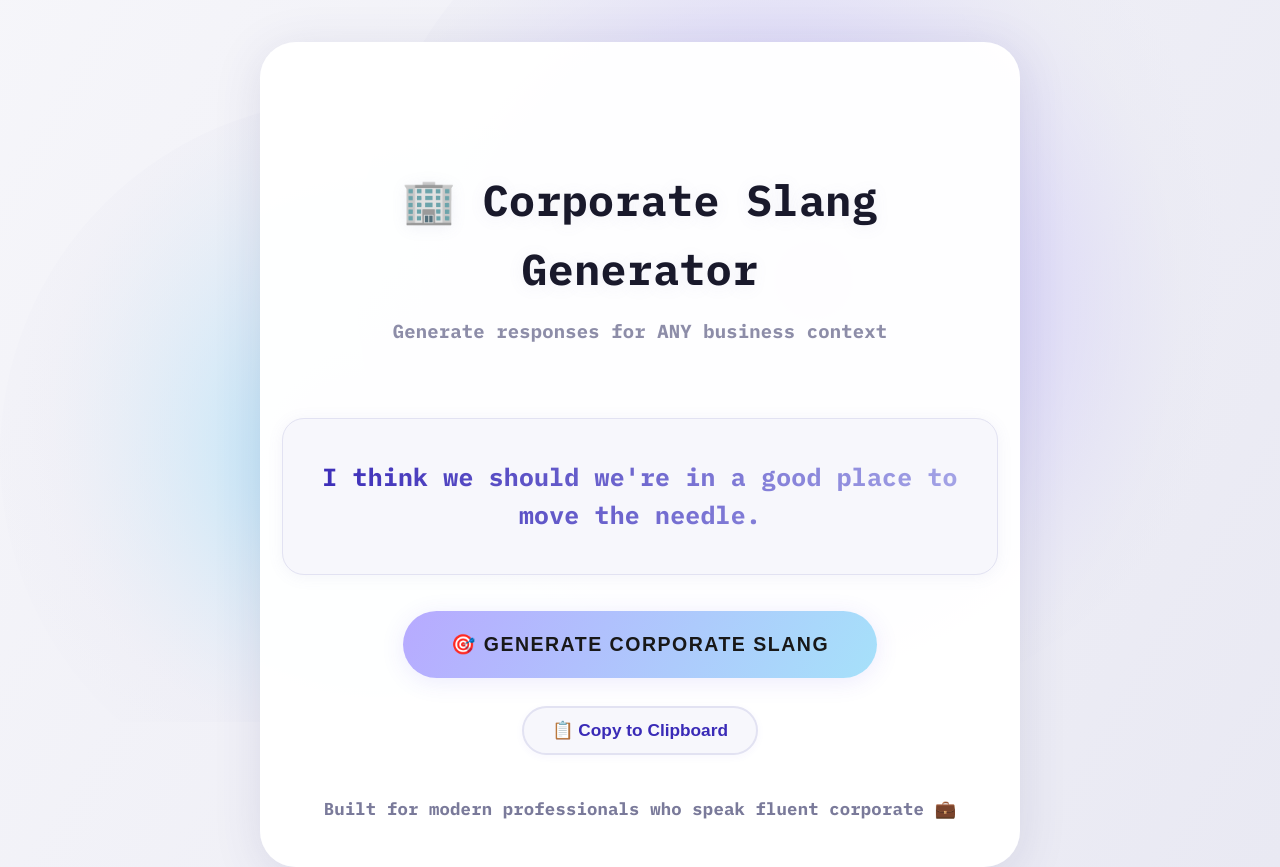
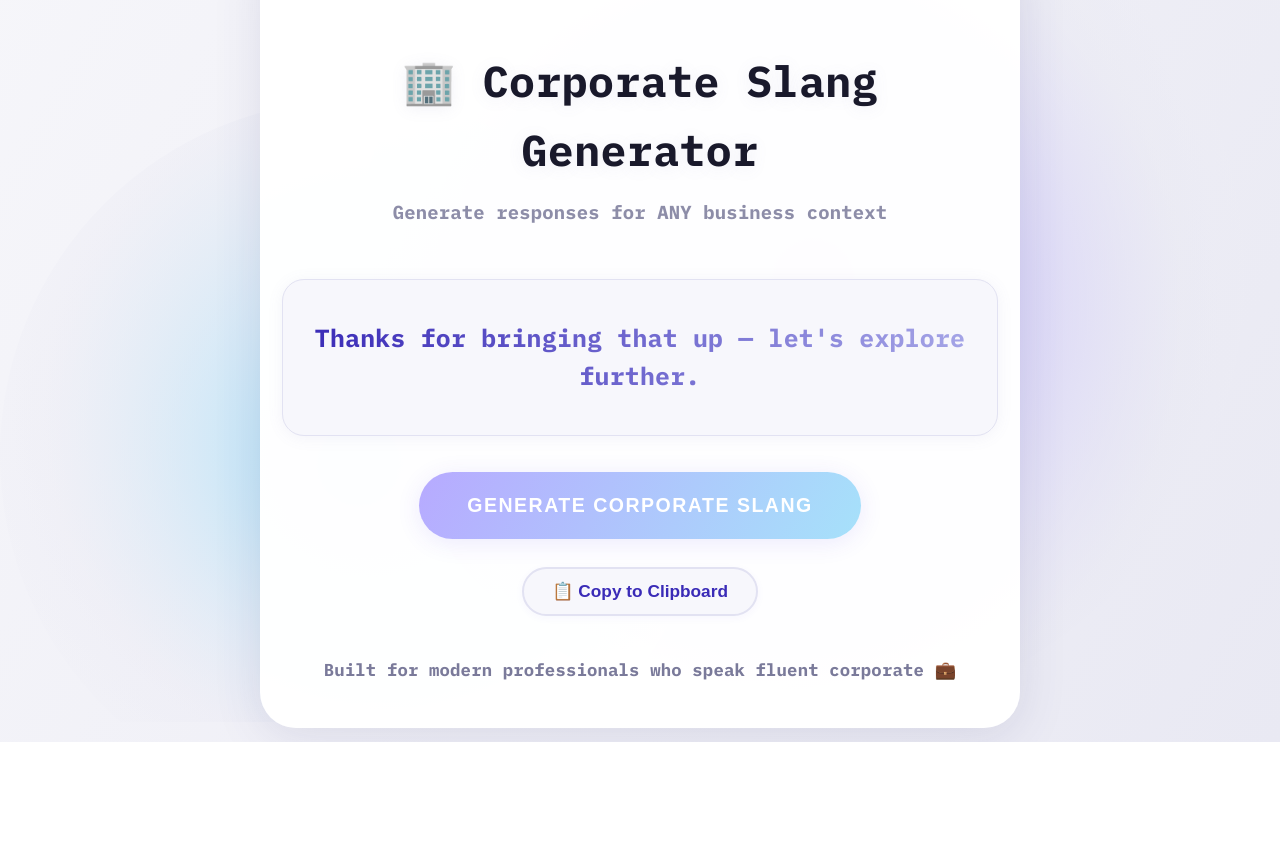
Before and after one commit to anishgupta19/corporate-slang-generator, a plain HTML site: page index.html in a window 1280 px wide. Both pictures are taken after a click on the button "GENERATE CORPORATE SLANG". Shown: the part 78-945 px from the top of the page. After the commit the page ends 820 px from the top, so only its background shows below. Drawn offline with Linux system fonts and the light colour scheme.

Commit message:
updated main engine and UI

```diff
--- a/index.html
+++ b/index.html
@@ -13,23 +13,23 @@
       <svg viewBox="0 0 1440 900" fill="none" xmlns="http://www.w3.org/2000/svg" preserveAspectRatio="none">
         <defs>
           <radialGradient id="bg1" cx="50%" cy="50%" r="80%" fx="60%" fy="40%" gradientTransform="rotate(10)">
-            <stop offset="0%" stop-color="#b7aaff" stop-opacity="1.2"/>
-            <stop offset="60%" stop-color="#e9e9f3" stop-opacity="0.348"/>
+            <stop offset="0%" stop-color="#b7aaff" stop-opacity="1.44"/>
+            <stop offset="60%" stop-color="#e9e9f3" stop-opacity="0.418"/>
             <stop offset="100%" stop-color="#f6f6fa" stop-opacity="0.0"/>
           </radialGradient>
           <radialGradient id="bg2" cx="50%" cy="50%" r="80%" fx="40%" fy="60%" gradientTransform="rotate(-10)">
-            <stop offset="0%" stop-color="#a6e1fa" stop-opacity="0.96"/>
-            <stop offset="60%" stop-color="#e9e9f3" stop-opacity="0.264"/>
+            <stop offset="0%" stop-color="#a6e1fa" stop-opacity="1.15"/>
+            <stop offset="60%" stop-color="#e9e9f3" stop-opacity="0.317"/>
             <stop offset="100%" stop-color="#f6f6fa" stop-opacity="0.0"/>
           </radialGradient>
         </defs>
         <circle id="anim1" cx="900" cy="400" r="500" fill="url(#bg1)">
-          <animate attributeName="cx" values="900;1000;900" dur="10s" repeatCount="indefinite"/>
-          <animate attributeName="cy" values="400;500;400" dur="8.33s" repeatCount="indefinite"/>
+          <animate attributeName="cx" values="900;1000;900" dur="7s" repeatCount="indefinite"/>
+          <animate attributeName="cy" values="400;500;400" dur="5.83s" repeatCount="indefinite"/>
         </circle>
         <circle id="anim2" cx="400" cy="600" r="400" fill="url(#bg2)">
-          <animate attributeName="cx" values="400;300;400" dur="11.67s" repeatCount="indefinite"/>
-          <animate attributeName="cy" values="600;700;600" dur="9.17s" repeatCount="indefinite"/>
+          <animate attributeName="cx" values="400;300;400" dur="8.17s" repeatCount="indefinite"/>
+          <animate attributeName="cy" values="600;700;600" dur="6.42s" repeatCount="indefinite"/>
         </circle>
       </svg>
     </div>
--- a/script.js
+++ b/script.js
@@ -1,143 +1,114 @@
-// Corporate Slang Generator JavaScript
+// Corporate Slang Generator JavaScript - Simplified Version
 
 class CorporateSlangGenerator {
     constructor() {
-        this.strategicPhrases = [
-            "Let's take this offline",
-            "At the end of the day",
-            "Let's circle back on that",
-            "It's a work in progress",
-            "We're building the plane while flying it",
-            "Let's not reinvent the wheel",
-            "We need to level-set expectations",
-            "Let's put a pin in that",
-            "We need to drill down on this",
-            "Let's keep this at a high level",
-            "We're moving the needle",
-            "This is low-hanging fruit",
-            "We need to think outside the box",
-            "Let's run it up the flagpole",
-            "We need to get all our ducks in a row",
-            "Let's touch base on this later",
-            "Let's not boil the ocean",
-            "We need to get buy-in from leadership",
-            "Let's take a holistic approach",
-            "Let's not open that can of worms just yet",
-            "Let's park that for now",
-            "Let's peel back the onion",
-            "Let's get granular on this",
-            "Let's avoid analysis paralysis",
-            "Let's blue-sky this for a moment",
-            "Let's see if this passes the sniff test",
-            "Let's take a helicopter view",
-            "Let's not get lost in the weeds"
-        ];
+        // Organize phrases into categories
+        this.categories = {
+            strategic: [
+                "Let's take this offline.",
+                "At the end of the day, it's about maximizing the customer value.",
+                "Let's circle back on that after the sprint.",
+                "It's a work in progress, but we're moving the needle.",
+                "We're building the plane while flying it.",
+                "Let's not reinvent the wheel here.",
+                "We need to level-set expectations moving forward.",
+                "Let's put a pin in that for now.",
+                "We need to drill down on this issue.",
+                "Let's keep this at a high level for the executive summary.",
+                "We're moving the needle on key performance indicators.",
+                "This is low-hanging fruit we should capitalize on.",
+                "We need to think outside the box on this one.",
+                "Let's run it up the flagpole and see who salutes.",
+                "We need to get all our ducks in a row before the board meeting.",
+                "Let's touch base on this later this week.",
+                "Let's not boil the ocean with this initiative."
+            ],
+            collaborative: [
+                "Just to double-click on that point for clarity.",
+                "Great question — let's unpack that together.",
+                "I'm happy to collaborate on this deliverable.",
+                "I'm open to feedback on this proposal.",
+                "Let's align on next steps before we adjourn.",
+                "Thanks for bringing that up — let's explore further.",
+                "Let's sync up on this before we jump into solutions.",
+                "We should get more customer feedback.",
+                "Let's get everyone on the same page for this.",
+                "We need to socialize this idea with leadership.",
+                "Let's create some synergy between our departments.",
+                "We should leverage our collective expertise on this challenge."
+            ],
+            action: [
+                "Let's drive this forward before end of quarter.",
+                "We're in a good place to move the needle on this KPI.",
+                "This needs to be scalable for enterprise deployment.",
+                "We need to optimize for impact and ROI.",
+                "Let's fast-track this initiative as a priority.",
+                "We should prioritize quick wins in our roadmap.",
+                "It's time to execute on this strategy.",
+                "Let's operationalize this strategy.",
+                "We need to deliver value at scale.",
+                "Let's double down on our core competencies.",
+                "Let's pivot our approach based on customer feedback.",
+                "Let's get boots on the ground for this rollout.",
+                "Let's take this to the next level in next quarter."
+            ],
+            visionary: [
+                "We're playing the long game with this investment.",
+                "This is a marathon, not a sprint.",
+                "Let's think big, start small, and scale fast.",
+                "We're building for the future of the industry.",
+                "We're solving for X, not just Y.",
+                "This is about transformational change across the organization.",
+                "We're disrupting the status quo in our market segment.",
+                "Let's innovate at the speed of business.",
+                "We're creating a paradigm shift in customer experience.",
+                "This positions us for exponential growth in emerging markets.",
+                "We're future-proofing our business model.",
+                "Let's architect for tomorrow's challenges, not just today's.",
+                "We're skating to where the puck will be."
+            ],
+            unique: [
+                "Let's put this in our parking lot for next sprint.",
+                "We need to be strategic about resource allocation.",
+                "Let's create a V-team to tackle this challenge.",
+                "Let's take a step back and look at the big picture.",
+                "We need to find the gap in the market.",
+                "Let's make sure we're not leaving money on the table.",
+                "I'll circle back with you offline about this matter.",
+                "We're witnessing a perfect storm of opportunity.",
+                "Let's focus on the north star metric.",
+                "We need to break down these organizational silos.",
+                "Let's dive deeper into the analytics before making a decision.",
+                "We need to find the sweet spot between quality and speed.",
+                "Let's test this hypothesis with our target demographic.",
+                "We need to right-size our expectations for this quarter."
+            ],
+            caughtOffGuard: [
+                "Could you repeat the question? I was on mute.",
+                "I was having connectivity issues, but I'm back now.",
+                "Let's take this conversation offline and circle back.",
+                "That's a great point, we should definitely leverage that.",
+                "I think we need to zoom out and look at the bigger picture here.",
+                "Can we parking lot this for a deeper dive later?",
+                "Let's not get too granular in this forum.",
+                "I hear what you're saying, and I think we need to ideate on that.",
+                "We should really cascade this information to all stakeholders.",
+                "I was actually just about to touch on that point.",
+                "Let's put a pin in this and marinate on it overnight.",
+                "We need to be more agile in our thought process.",
+                "That's exactly what I was thinking, but you said it better.",
+                "Let's not get stuck in the weeds here, folks.",
+                "We should really do a temperature check with the team.",
+                "I may need to hop off soon, but please keep me in the loop.",
+                "Can we take a step back and assess the landscape?",
+                "Let's avoid analysis paralysis and just pull the trigger.",
+                "I think we're all saying the same thing differently.",
+                "We should really evaluate the cost-benefit ratio here."
+            ]
+        };
 
-        this.collaborativePhrases = [
-            "Just to double-click on that",
-            "Great question — let's unpack that",
-            "Happy to collaborate on this",
-            "Open to feedback",
-            "Let's align on next steps",
-            "Thanks for bringing that up — let's explore further",
-            "Let's sync up on this",
-            "We should workshop this together",
-            "Let's get everyone on the same page",
-            "We need to socialize this idea",
-            "Let's create some synergy here",
-            "We should leverage our collective expertise",
-            "Let's ping the team for input",
-            "Let's circle the wagons on this",
-            "Let's get cross-functional alignment",
-            "Let's open the kimono and share transparently",
-            "Let's crowdsource some ideas",
-            "Let's put our heads together",
-            "Let's get this on everyone's radar",
-            "Let's keep the lines of communication open",
-            "Let's make sure we're rowing in the same direction",
-            "Let's build a coalition of the willing"
-        ];
-
-        this.actionPhrases = [
-            "Let's drive this forward",
-            "We're in a good place to move the needle",
-            "Let's table this for now",
-            "We'll take that under advisement",
-            "Let's put some guardrails in place",
-            "This needs to be scalable",
-            "We need to optimize for impact",
-            "Let's fast-track this initiative",
-            "We should prioritize quick wins",
-            "Time to execute on this",
-            "Let's operationalize this strategy",
-            "We need to deliver value at scale",
-            "Let's circle back with actionable insights",
-            "Let's double down on our core competencies",
-            "Let's pivot as needed",
-            "Let's put this into production mode",
-            "Let's get boots on the ground",
-            "Let's take this to the next level",
-            "Let's push the envelope",
-            "Let's get this over the finish line",
-            "Let's tee this up for success",
-            "Let's get this on the fast track",
-            "Let's make this a priority action item",
-            "Let's get this on the roadmap"
-        ];
-
-        this.visionaryPhrases = [
-            "We're playing the long game",
-            "This is a marathon, not a sprint",
-            "Let's think big, start small",
-            "We're building for the future",
-            "We're solving for X, not just patching Y",
-            "This is about transformational change",
-            "We're disrupting the status quo",
-            "Let's innovate at the speed of business",
-            "We're creating a paradigm shift",
-            "This positions us for exponential growth",
-            "We're future-proofing our approach",
-            "Let's architect for tomorrow",
-            "We're skating to where the puck will be",
-            "We're reimagining the art of the possible",
-            "We're shifting the paradigm",
-            "We're building a best-in-class solution",
-            "We're redefining industry standards",
-            "We're unlocking new value streams",
-            "We're future-casting our roadmap",
-            "We're setting the gold standard",
-            "We're charting a new course for the industry",
-            "We're rewriting the playbook"
-        ];
-
-        this.connectors = [
-            "and",
-            "so we can",
-            "which means",
-            "because",
-            "while we",
-            "as we",
-            "to ensure",
-            "given that",
-            "considering",
-            "with the goal of"
-        ];
-
-        this.contexts = [
-            "delivering value",
-            "driving impact",
-            "maximizing ROI",
-            "ensuring stakeholder alignment",
-            "optimizing for growth",
-            "maintaining competitive advantage",
-            "building sustainable solutions",
-            "creating win-win scenarios",
-            "fostering innovation",
-            "streamlining processes",
-            "enhancing customer experience",
-            "scaling our operations"
-        ];
-
+        // Track the last used category
+        this.lastUsedCategory = null;
         this.init();
     }
 
@@ -150,8 +121,23 @@ class CorporateSlangGenerator {
         this.copyBtn.addEventListener('click', () => this.copyToClipboard());
     }
 
-    getRandomElement(array) {
-        return array[Math.floor(Math.random() * array.length)];
+    getRandomCategory() {
+        const categoryNames = Object.keys(this.categories);
+        let availableCategories = categoryNames;
+
+        // Filter out the last used category if it exists
+        if (this.lastUsedCategory) {
+            availableCategories = categoryNames.filter(cat => cat !== this.lastUsedCategory);
+        }
+
+        // Pick a random category from available ones
+        const randomIndex = Math.floor(Math.random() * availableCategories.length);
+        const selectedCategory = availableCategories[randomIndex];
+
+        // Update the last used category
+        this.lastUsedCategory = selectedCategory;
+
+        return selectedCategory;
     }
 
     generateSlang() {
@@ -160,82 +146,18 @@ class CorporateSlangGenerator {
         this.generateBtn.disabled = true;
 
         setTimeout(() => {
-            let slang = '';
-            const complexity = Math.random();
+            // Pick a random category (different from last time)
+            const category = this.getRandomCategory();
 
-            // Helper to trim phrase length by about 30%
-            function trimPhrase(phrase) {
-                // If phrase is long, trim to about 70% of its words
-                const words = phrase.split(' ');
-                if (words.length > 10) {
-                    return words.slice(0, Math.ceil(words.length * 0.7)).join(' ') + (phrase.endsWith('.') ? '' : '...');
-                }
-                return phrase;
-            }
-
-            if (complexity < 0.3) {
-                // Simple: Single phrase
-                const allPhrases = [
-                    ...this.strategicPhrases,
-                    ...this.collaborativePhrases,
-                    ...this.actionPhrases,
-                    ...this.visionaryPhrases
-                ];
-                slang = trimPhrase(this.getRandomElement(allPhrases));
-            } else {
-                // Only one phrase per output, but optionally add a context for variety
-                const allPhrases = [
-                    ...this.strategicPhrases,
-                    ...this.collaborativePhrases,
-                    ...this.actionPhrases,
-                    ...this.visionaryPhrases
-                ];
-                let phrase = trimPhrase(this.getRandomElement(allPhrases));
-                // 40% chance to add a context for flavor
-                if (Math.random() < 0.4) {
-                    const connector = this.getRandomElement(this.connectors);
-                    const context = this.getRandomElement(this.contexts);
-                    phrase = `${phrase} ${connector} ${context}`;
-                }
-                slang = phrase;
-            }
-
-            // Add some variety with sentence starters
-            const starters = [
-                "I think we should",
-                "Moving forward,",
-                "To be honest,",
-                "From a strategic standpoint,",
-                "Given our current position,",
-                "Looking ahead,",
-                ""
-            ];
-
-            if (Math.random() > 0.4) {
-                const starter = this.getRandomElement(starters);
-                if (starter) {
-                    slang = `${starter} ${slang.toLowerCase()}`;
-                }
-            }
-
-            // Final trim if too long (over 18 words)
-            let words = slang.split(' ');
-            if (words.length > 18) {
-                slang = words.slice(0, 13).join(' ') + '...';
-            }
-
-            // Ensure proper capitalization
-            slang = slang.charAt(0).toUpperCase() + slang.slice(1);
-
-            // Add ending punctuation
-            if (!slang.endsWith('.') && !slang.endsWith('!')) {
-                slang += '.';
-            }
+            // Pick a random phrase from the selected category
+            const phrases = this.categories[category];
+            const randomIndex = Math.floor(Math.random() * phrases.length);
+            const slang = phrases[randomIndex];
 
             this.displaySlang(slang);
-            this.generateBtn.textContent = '🎯 Generate Corporate Slang';
+            this.generateBtn.textContent = 'Generate Corporate Slang';
             this.generateBtn.disabled = false;
-        }, 500);
+        }, 300);
     }
 
     displaySlang(text) {
@@ -295,7 +217,7 @@ document.addEventListener('DOMContentLoaded', () => {
     new CorporateSlangGenerator();
 });
 
-// Add some fun easter eggs
+// Add keyboard shortcut
 document.addEventListener('keydown', (e) => {
     // Secret shortcut: Ctrl/Cmd + Space to generate
     if ((e.ctrlKey || e.metaKey) && e.code === 'Space') {
@@ -303,32 +225,3 @@ document.addEventListener('keydown', (e) => {
         document.getElementById('generate-btn').click();
     }
 });
-
-// Add some professional sound effects (optional)
-function playClickSound() {
-    // Create a subtle click sound using Web Audio API
-    const audioContext = new (window.AudioContext || window.webkitAudioContext)();
-    const oscillator = audioContext.createOscillator();
-    const gainNode = audioContext.createGain();
-
-    oscillator.connect(gainNode);
-    gainNode.connect(audioContext.destination);
-
-    oscillator.frequency.setValueAtTime(800, audioContext.currentTime);
-    oscillator.frequency.exponentialRampToValueAtTime(400, audioContext.currentTime + 0.1);
-
-    gainNode.gain.setValueAtTime(0.1, audioContext.currentTime);
-    gainNode.gain.exponentialRampToValueAtTime(0.01, audioContext.currentTime + 0.1);
-
-    oscillator.start(audioContext.currentTime);
-    oscillator.stop(audioContext.currentTime + 0.1);
-}
-
-// Add click sound to button (if user interacts first - required for autoplay policies)
-document.addEventListener('click', () => {
-    try {
-        playClickSound();
-    } catch (e) {
-        // Ignore audio errors
-    }
-}, { once: true });
--- a/style.css
+++ b/style.css
@@ -45,8 +45,8 @@ body {
 
 .container {
     max-width: 760px;
-    margin: 120px auto 0 auto;
-    padding: 29px 22px 45px 22px;
+    margin: 20px auto 0 auto;
+    padding: 10px 22px 45px 22px; /* Reduced top padding from 29px to 10px */
     border-radius: 36px;
     box-shadow: 0 8px 48px 0 rgba(60,60,120,0.13);
     background: rgba(255,255,255,0.98);
@@ -72,7 +72,7 @@ header h1 {
     overflow-wrap: break-word;
     word-break: break-word;
     text-overflow: initial;
-    margin-top: 2.2em;
+    margin-top: 0.8em; /* Reduced from 2.2em to 0.8em for desktop */
 }
 
 
@@ -95,11 +95,11 @@ main {
 }
 
 
-.generator-section {
-    text-align: center;
-    margin-bottom: 36px;
-    padding: 32px 0 0 0;
-}
+    .generator-section {
+        text-align: center;
+        margin-bottom: 36px;
+        padding: 12px 0 0 0;
+    }
 
 
 .output-area {
@@ -141,7 +141,7 @@ main {
 
 .generate-button {
     background: linear-gradient(120deg, #b7aaff 0%, #a6e1fa 100%);
-    color: #181818;
+    color: #fff; /* Changed from #181818 to white */
     border: none;
     padding: 22px 48px;
     font-size: 1.22rem;
@@ -159,7 +159,7 @@ main {
     transform: translateY(-1px) scale(1.03);
     box-shadow: 0 8px 32px rgba(75, 59, 231, 0.13);
     background: linear-gradient(120deg, #a6e1fa 0%, #b7aaff 100%);
-    color: #181818;
+    color: #fff;
 }
 
 .generate-button:active {
@@ -246,7 +246,7 @@ footer {
 /* Responsive Design */
 @media (max-width: 700px) {
     .container {
-        max-width: 100vw;
+        max-width: 92vw;
         margin: 74px auto 0 auto;
         padding: 14px 1.6vw 13px 1.6vw;
         border-radius: 18px;
@@ -258,14 +258,20 @@ footer {
     }
     .subtitle {
         font-size: 0.92rem;
+        margin-bottom: 0.15rem;
     }
     main {
-        padding: 4px 1vw 4px 1vw;
+        padding: 2px 1vw 2px 1vw;
     }
     header h1 {
-        font-size: 1.35rem;
+        font-size: 2rem;
         margin-top: 1.2em;
         margin-bottom: 10px;
+        white-space: normal;
+        overflow-wrap: break-word;
+        word-break: break-word;
+        line-height: 1.2;
+        padding: 0 10px;
     }
     .generated-text {
         font-size: 1.08rem;
@@ -273,10 +279,13 @@ footer {
     .generate-button {
         padding: 12px 10px;
         font-size: 1.08rem;
+        margin-left: 10vw;
+        margin-right: 10vw;
     }
     .output-area {
-        padding: 18px 4px;
+        padding: 27px 4px;
         border-radius: 12px;
+        min-height: 165px;
     }
     .copy-button {
         font-size: 0.98rem;
@@ -290,7 +299,7 @@ footer {
 
 @media (max-width: 420px) {
     header h1 {
-        font-size: 1.01rem;
+        font-size: 1.5rem;
         white-space: normal;
         overflow-wrap: break-word;
         word-break: break-word;
@@ -299,6 +308,8 @@ footer {
         letter-spacing: 0.01em;
         margin-top: 1.1em;
         margin-bottom: 8px;
+        line-height: 1.2;
+        padding: 0 8px;
     }
     .container {
         margin: 32px auto 0 auto;
@@ -320,8 +331,9 @@ footer {
         font-size: 0.97rem;
     }
     .output-area {
-        padding: 10px 2px;
+        padding: 15px 2px;
         border-radius: 8px;
+        min-height: 165px;
     }
     .copy-button {
         font-size: 0.95rem;
```
Also changed, not shown: 1 other file.
